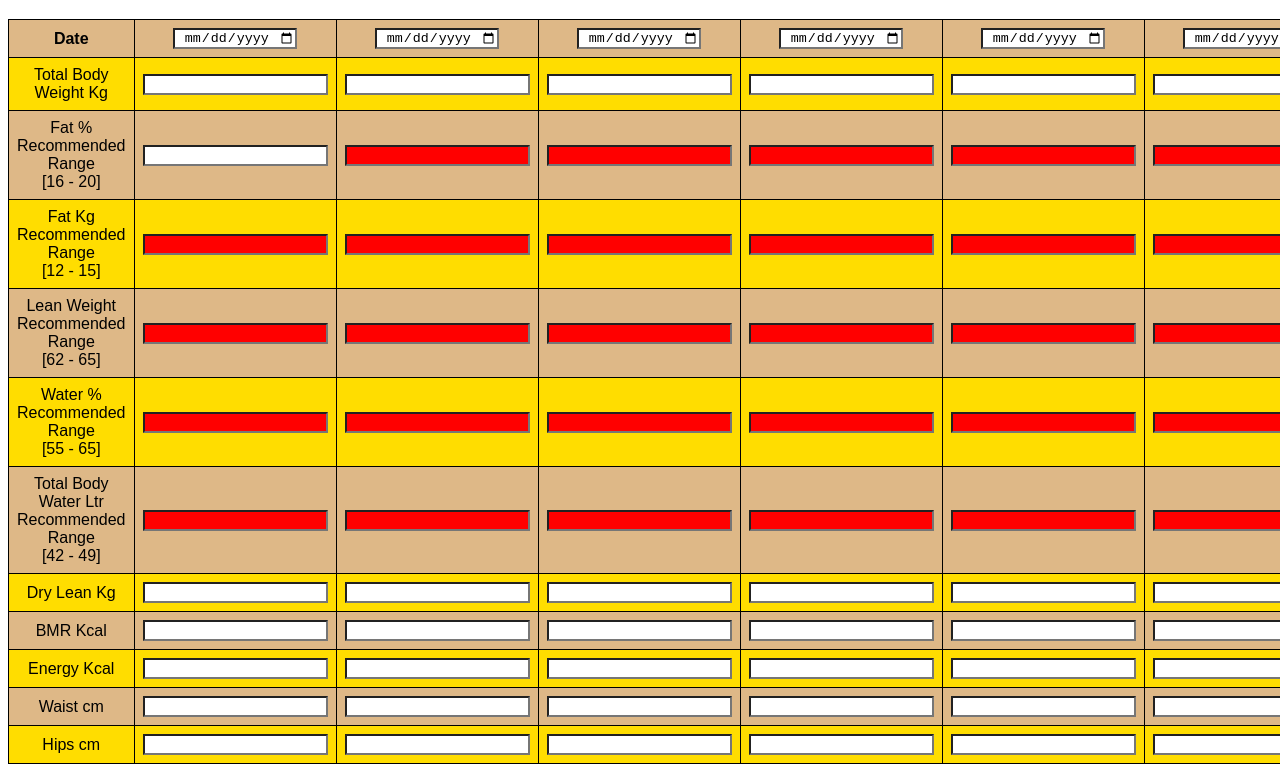
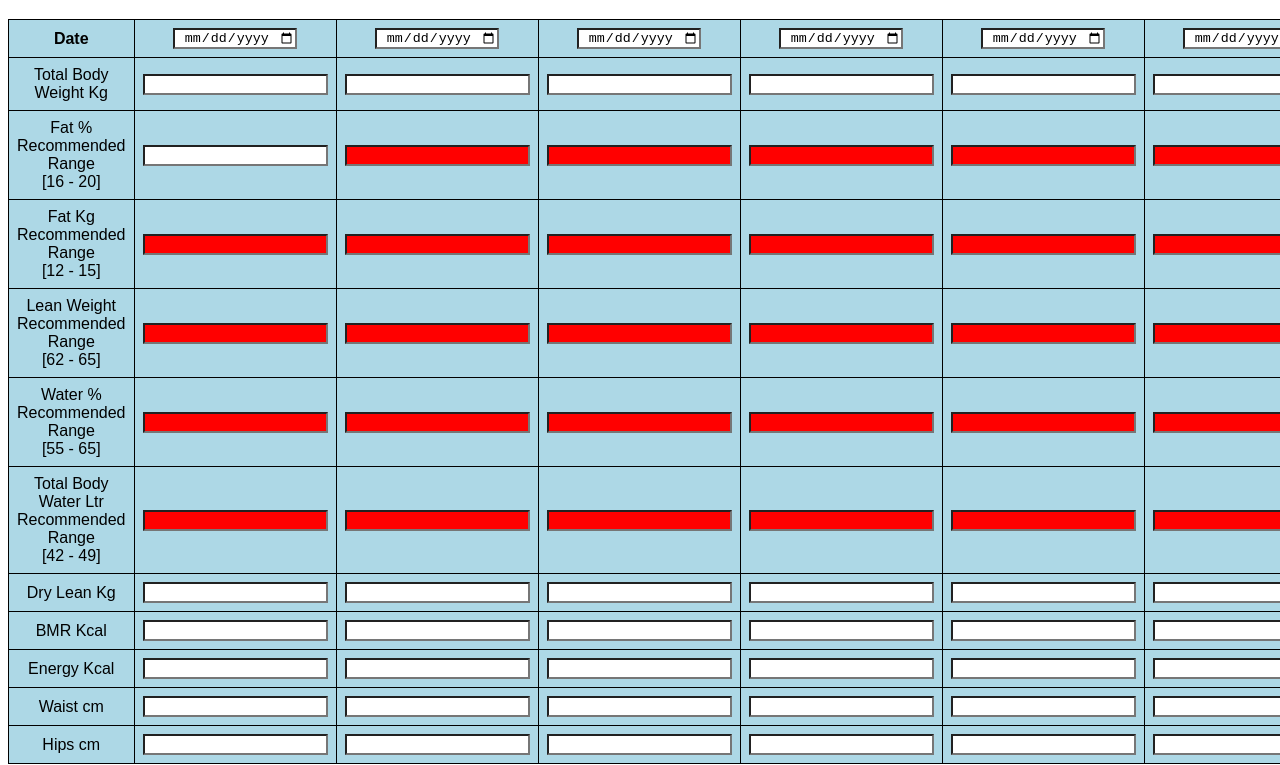
Before and after one commit to lblake/body-analysis, a plain HTML site: page index.html in a window 1280 px wide. Shown: the part 61-826 px from the top of the page. Drawn offline with Linux system fonts and the light colour scheme.

Commit message:
updated css

```diff
--- a/style.css
+++ b/style.css
@@ -21,10 +21,10 @@ th {
 }
 
 tr:nth-child(even) {
-  background-color: #fd0;
+  background-color: lightblue;
 }
 tr:nth-child(odd) {
-  background-color: burlywood;
+  background-color: lightblue;
 }
 hr {
   margin-top: 20px;
```
